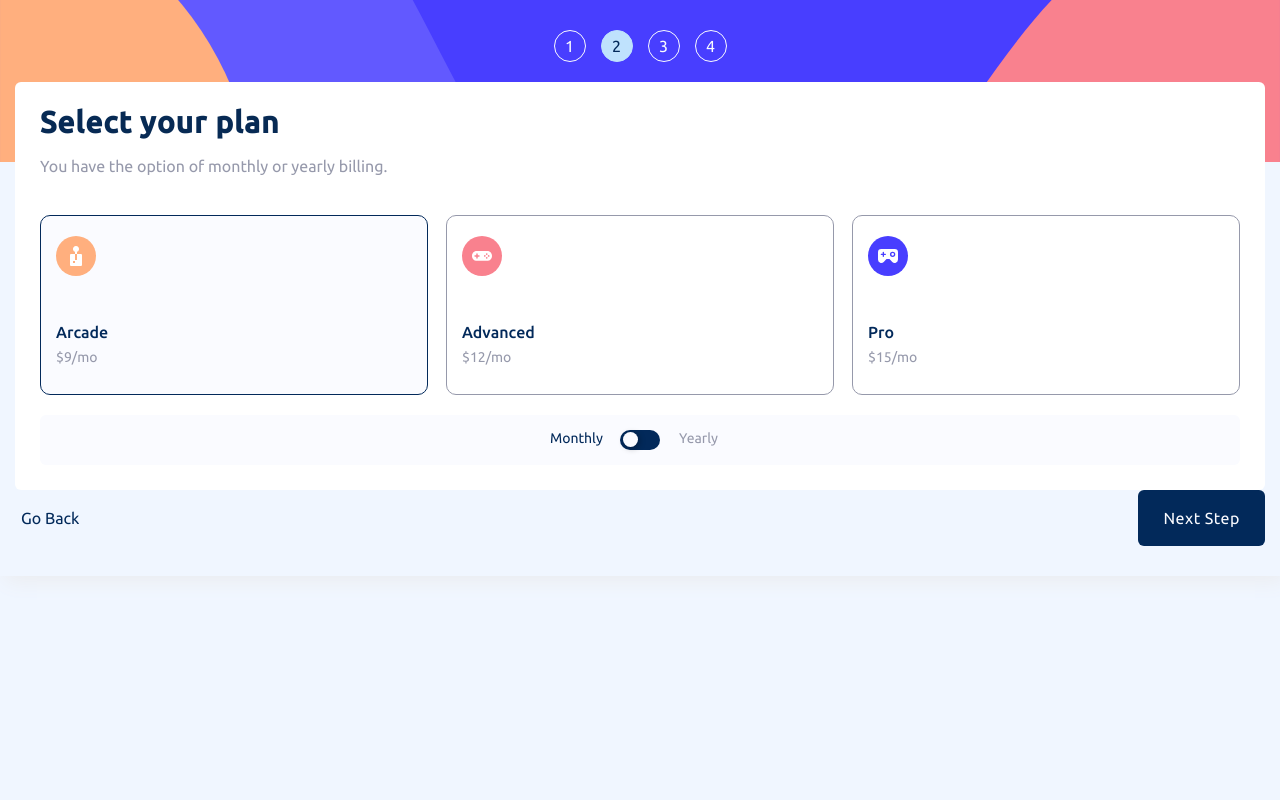
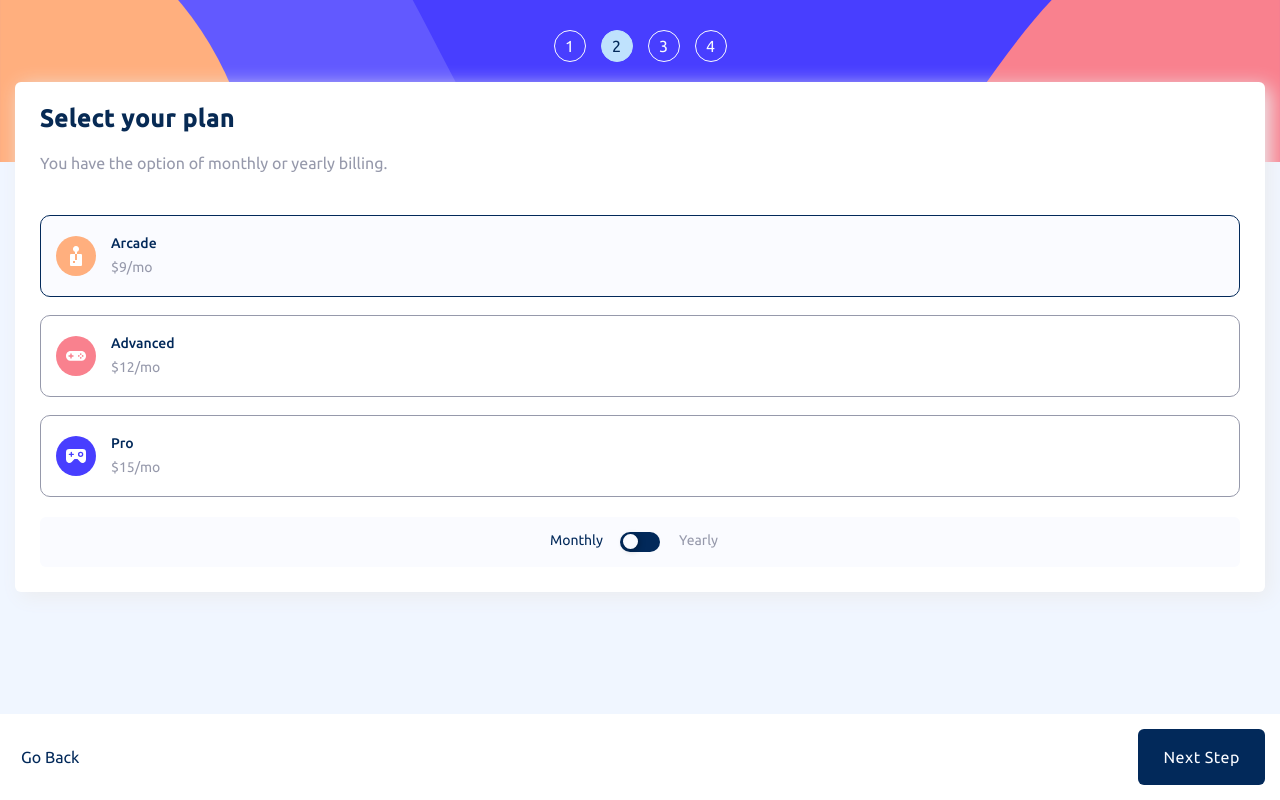
Before and after one commit to SanguineView/fem-msf, a React (Create React App) app: page / in a window 1280 px wide. Both pictures are taken after a click on the button "Next Step". Built offline with nearby package versions, Linux system fonts and the light colour scheme.

Commit message:
layout and style refactoring

```diff
--- a/src/App.js
+++ b/src/App.js
@@ -3,15 +3,16 @@ import { useState } from 'react';
 import s from './App.module.css';
 import Steps from './Steps';
 import Details from './Details'
+import Navigation from './Navigation';
 
 // const getTotal = () => {}
 
 function App() {
   const [step, setStep] = useState(1)
-  const increseStep = () => {
+  const increaseStep = () => {
     setStep(s => s + 1)
   }
-  const decreseStep = () => {
+  const decreaseStep = () => {
     setStep(s => s - 1)
   }
   const jumpStep = (newStep) => {
@@ -30,8 +31,11 @@ function App() {
         <Details
           curStep={step}
           onStepChange={jumpStep}
-          onStepIncreseClick={increseStep}
-          onStepDecreseClick={decreseStep}
+        />
+        <Navigation
+          curStep={step}
+          onStepIncreaseClick={increaseStep}
+          onStepDecreaseClick={decreaseStep}
         />
     </div>
   );
--- a/src/App.module.css
+++ b/src/App.module.css
@@ -10,11 +10,14 @@
 
 @media (max-width:1400px) {
     .App {
+        display: flex;
+        flex-direction:column;
         background:none;
-        display: block;
+        border-radius:0;
+        box-shadow: none;
         padding:0;
+        height:100vh;
         width:100%;
         max-width: 100%;
-        border-radius:0;
     }
 }
--- a/src/Details.js
+++ b/src/Details.js
@@ -1,5 +1,4 @@
 import { useState, useEffect } from 'react';
-import React from "react"
 
 import s from "./Details.module.css"
 
@@ -84,7 +83,7 @@ const Details = (props) => {
 		}
 	}
 	return (
-		<React.Fragment>
+		<>
 			<div className={s.DetailsContainer}>
 				{props.curStep === 1 && <DetailPanelOne plan={plan} />}
 				{props.curStep === 2 && (
@@ -110,25 +109,8 @@ const Details = (props) => {
 					/>
 				)}
 				{props.curStep === 5 && <DetailPanelFive />}
-				<div className={s.DetailsButtons}>
-					{props.curStep > 1 && props.curStep <= 4 && (
-						<button className={s.prevButton} onClick={props.onStepDecreseClick}>
-							Go Back
-						</button>
-					)}
-					{props.curStep < 4 && (
-						<button className={s.nextButton} onClick={props.onStepIncreseClick}>
-							Next Step
-						</button>
-					)}
-					{props.curStep === 4 && (
-						<button className={s.nextButton} onClick={props.onStepIncreseClick}>
-							Confirm
-						</button>
-					)}
 			</div>
-			</div>
-		</React.Fragment>
+		</>
 	)
 }
 
@@ -139,32 +121,32 @@ const DetailPanelOne = () => {
 			<p className={s.DetailsCopy}>
 				Please provied your name, email address, and phone number.
 			</p>
-			<div className={s.DetailsForm}>
-				<label className={s.DetailsFormLabel} htmlFor="name">
+			<div className={s.DetailsInfo}>
+				<label className={s.DetailsInfoLabel} htmlFor="name">
 					Name
 				</label>
 				<input
-					className={s.DetailsFormInput}
+					className={s.DetailsInfoInput}
 					type="text"
 					placeholder="e.g. Stephen King"
 					id="name"
 					name="name"
 				/>
-				<label className={s.DetailsFormLabel} htmlFor="emailAddress">
+				<label className={s.DetailsInfoLabel} htmlFor="emailAddress">
 					Email Address
 				</label>
 				<input
-					className={s.DetailsFormInput}
+					className={s.DetailsInfoInput}
 					type="text"
 					placeholder="e.g. stephenking@lorem.com"
 					id="emailAddress"
 					name="emailAddress"
 				/>
-				<label className={s.DetailsFormLabel} htmlFor="phoneNumber">
+				<label className={s.DetailsInfoLabel} htmlFor="phoneNumber">
 					Phone Number
 				</label>
 				<input
-					className={s.DetailsFormInput}
+					className={s.DetailsInfoInput}
 					type="text"
 					placeholder="e.g. +1 234 567 890"
 					id="phoneNumber"
@@ -197,15 +179,17 @@ const DetailPanelTwo = (props) => {
 							src="./assets/images/icon-arcade.svg"
 							alt="Arcade"
 						/>
+						<div className={s.DetailsPlanInfo}>
 						<p className={s.DetailsPlanLabel}>Arcade</p>
 							{props.plan.payYearly ? (
-							<React.Fragment>
+								<>
 									<p className={s.DetailsPlanPrice}>$90/year</p>
 									<p className={s.DetailsPlanPriceNote}>2 Months Free</p>
-							</React.Fragment>
+								</>
 							) : (
 								<p className={s.DetailsPlanPrice}>$9/mo</p>
 							)}
+						</div>
 					</div>
 				</label>
 				<label className={s.DetailsPlanCheckboxLabel} aria-label="Advanced">
@@ -222,15 +206,17 @@ const DetailPanelTwo = (props) => {
 							src="./assets/images/icon-advanced.svg"
 							alt="Advanced"
 						/>
+						<div className={s.DetailsPlanInfo}>
 							<p className={s.DetailsPlanLabel}>Advanced</p>
 							{props.plan.payYearly ? (
-							<React.Fragment>
+								<>
 									<p className={s.DetailsPlanPrice}>$120/year</p>
 									<p className={s.DetailsPlanPriceNote}>2 Months Free</p>
-							</React.Fragment>
+								</>
 							) : (
 								<p className={s.DetailsPlanPrice}>$12/mo</p>
 							)}
+						</div>
 					</div>
 				</label>
 				<label className={s.DetailsPlanCheckboxLabel} aria-label="Pro">
@@ -247,15 +233,17 @@ const DetailPanelTwo = (props) => {
 							src="./assets/images/icon-pro.svg"
 							alt="Pro"
 						/>
+						<div className={s.DetailsPlanInfo}>
 							<p className={s.DetailsPlanLabel}>Pro</p>
 							{props.plan.payYearly ? (
-							<React.Fragment>
+								<>
 									<p className={s.DetailsPlanPrice}>$150/year</p>
 									<p className={s.DetailsPlanPriceNote}>2 Months Free</p>
-							</React.Fragment>
+								</>
 							) : (
 								<p className={s.DetailsPlanPrice}>$15/mo</p>
 							)}
+						</div>
 					</div>
 				</label>
 			</div>
@@ -457,13 +445,13 @@ const DetailPanelFour = (props) => {
 
 const DetailPanelFive = () => {
 	return (
-		<div className={s.DetailsPanel}>
+		<div className={`${s.DetailsPanel} ${s.DetailsPanelThanks}`}>
 			<img
 				src="./assets/images/icon-thank-you.svg"
-				className={s.DetailsThankYouImg}
+				className={s.DetailsThanksImg}
 				alt="Thank You!"
 			/>
-			<h2 className={s.DetailsHeading}>Thank You</h2>
+			<h2 className={s.DetailsHeading}>Thank You!</h2>
 			<p className={s.DetailsCopy}>
 				Thanks for confirming your subscription! We hope you have fun using our
 				platform. If you ever need support, please feel free to email us at
--- a/src/Details.module.css
+++ b/src/Details.module.css
@@ -24,25 +24,26 @@
     color:hsl(231, 11%, 63%);
     margin-top:0;
     margin-bottom: 40px;
+    line-height: 150%;
 }
 
 
 /* USER INFO ENTRY */
 
-.DetailsForm {
+.DetailsInfo {
     display:flex;
     flex-direction: column;
     justify-content: space-between;
 }
 
-.DetailsFormLabel {
+.DetailsInfoLabel {
     font-family: 'ubuntuRegular';
     font-size:15px;
     color:hsl(213, 96%, 18%);
     margin-bottom:10px;
 }
 
-.DetailsFormInput {
+.DetailsInfoInput {
     font-family: 'ubuntuMedium';
     font-size:16px;
     border:1px solid hsl(231, 11%, 63%);
@@ -53,13 +54,13 @@
     color:hsl(213, 96%, 18%);
 }
 
-.DetailsFormInput::placeholder {
+.DetailsInfoInput::placeholder {
     font-family: 'ubuntuRegular';
     font-size:16px;
     color: hsl(231, 11%, 63%);
 }
 
-.DetailsFormInput:focus {
+.DetailsInfoInput:focus {
     border:1px solid hsl(243, 100%, 62%);
 }
 
@@ -337,48 +338,23 @@ hr {
     color:hsl(243, 100%, 62%);
 }
 
-/* prev / next buttons */
-.DetailsButtons {
+/* THANK YOU */
+
+.DetailsPanelThanks {
+    height:100%;
     display:flex;
-    justify-content: space-between;
+    flex-direction: column;
+    justify-content: center;
     align-items: center;
-    margin-top:auto;
-    margin-bottom: 15px;
+    text-align: center;
+}
+.DetailsThanksImg {
+    max-width:80px;
+    margin-bottom:35px;
 }
 
-.prevButton {
-    color:hsl(213, 96%, 18%);
-    font-family: 'ubuntuRegular';
-    font-size:16px;
-    background:none;
-    border:none;
-    transition:all 0.3s ease;
+.DetailsPanelThanks .DetailsCopy {
 }
-
-.prevButton:hover {
-    cursor: pointer;
-    color:hsl(243, 100%, 62%)
-}
-
-.nextButton {
-    font-family: 'ubuntuRegular';
-    color:hsl(231, 100%, 99%);
-    font-size:16px;
-    background:hsl(213, 96%, 18%);
-    padding:20px 25px;
-    border:none;
-    border-radius:6px;
-    line-height:100%;
-    letter-spacing: 0.5px;
-    transition:all 0.3s ease;
-    margin-left:auto;
-}
-
-.nextButton:hover {
-    cursor: pointer;
-    background:hsl(243, 100%, 62%)
-}
-
 
 @media (max-width:1400px) {
     .DetailsContainer {
@@ -386,9 +362,64 @@ hr {
         margin-top:-95px;
     }
 
+    .DetailsHeading {
+        font-size: 24px;
+    }
 
     .DetailsPanel {
         padding:25px;
         border-radius:6px;
+        box-shadow: 5px 5px 20px hsl(231, 11%, 93%);
+    }
+
+    .DetailsPlanOptions {
+        display:flex;
+        flex-direction: column;
+    }
+
+    .DetailsPlanSelect {
+        display:flex;
+        align-items: flex-start;
+        gap:15px;
+    }
+
+    .DetailsPlanLabel {
+        font-size:14px;
+    }
+
+    .DetailsPlanPrice {
+        margin-bottom:10px;
+    }
+
+    .DetailsPlanIcon,
+    .DetailsPlanPrice {
+        margin:0;
+    }
+
+    .DetailsPlanPriceNote {
+        margin-top:10px;
+    }
+
+    .DetailsAddsOption {
+        padding:15px;
+        display:flex;
+        align-items:center;
+        gap:10px;
+    }
+
+    .DetailsAddsLabel {
+        font-size: 14px;
+    }
+
+    .DetailsAddsInfo {
+        font-size: 12px;
+    }
+
+    .DetailsThanksImg {
+        max-width:55px;
+    }
+
+    .DetailsPanelThanks {
+        padding:75px 25px;
     }
 }
--- /dev/null
+++ b/src/Navigation.js
@@ -0,0 +1,26 @@
+
+import s from './Navigation.module.css'
+
+const Navigation = (props) => {
+    return (
+        <div className={props.curStep === 5 ? `${s.NavButtons} ${s.NavButtonsHide}` : `${s.NavButtons}`}>
+            {props.curStep > 1 && props.curStep <= 4 && (
+                <button className={s.prevButton} onClick={props.onStepDecreaseClick}>
+                    Go Back
+                </button>
+            )}
+            {props.curStep < 4 && (
+                <button className={s.nextButton} onClick={props.onStepIncreaseClick}>
+                    Next Step
+                </button>
+            )}
+            {props.curStep === 4 && (
+                <button className={s.nextButton} onClick={props.onStepIncreaseClick}>
+                    Confirm
+                </button>
+            )}
+        </div>
+    )
+}
+
+export default Navigation
--- /dev/null
+++ b/src/Navigation.module.css
@@ -0,0 +1,53 @@
+/* prev / next buttons */
+.NavButtons {
+    display:flex;
+    justify-content: space-between;
+    align-items: center;
+    margin-top:auto;
+    margin-bottom: 15px;
+}
+
+.prevButton {
+    font-family: 'ubuntuRegular';
+    font-size:16px;
+    color:hsl(213, 96%, 18%);
+    background:none;
+    border:none;
+    transition:all 0.3s ease;
+}
+
+.prevButton:hover {
+    cursor: pointer;
+    color:hsl(243, 100%, 62%)
+}
+
+.nextButton {
+    font-family: 'ubuntuRegular';
+    font-size:16px;
+    color:hsl(231, 100%, 99%);
+    background:hsl(213, 96%, 18%);
+    padding:20px 25px;
+    border:none;
+    border-radius:6px;
+    line-height:100%;
+    letter-spacing: 0.5px;
+    transition:all 0.3s ease;
+    margin-left:auto;
+}
+
+.nextButton:hover {
+    cursor: pointer;
+    background:hsl(243, 100%, 62%)
+}
+
+@media (max-width:1440px) {
+    .NavButtons {
+        background:#fff;
+        margin-bottom: 0;
+        padding:15px;
+    }
+
+    .NavButtons.NavButtonsHide {
+        display: none;
+    }
+}
--- a/src/Steps.module.css
+++ b/src/Steps.module.css
@@ -4,6 +4,8 @@
     background-size:cover;
     padding:40px 30px;
     border-radius:12px;
+    grid-column: 1 / 2;
+    grid-row: 1 / 3;
 }
 
 .Step {
```
Also changed, not shown: src/App.css (deleted, +0 -38 lines). Lines whose indentation alone changed are shown as unchanged.
